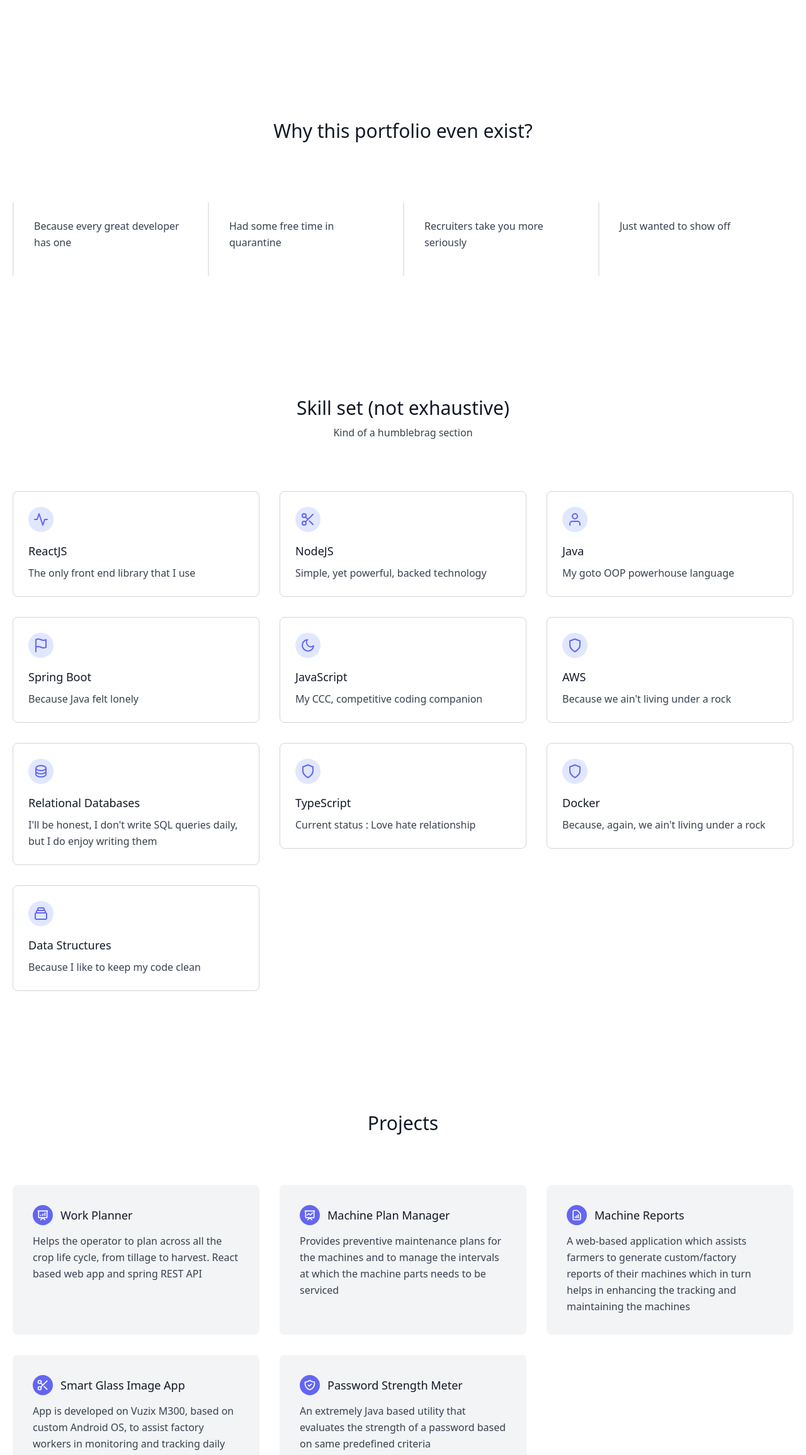
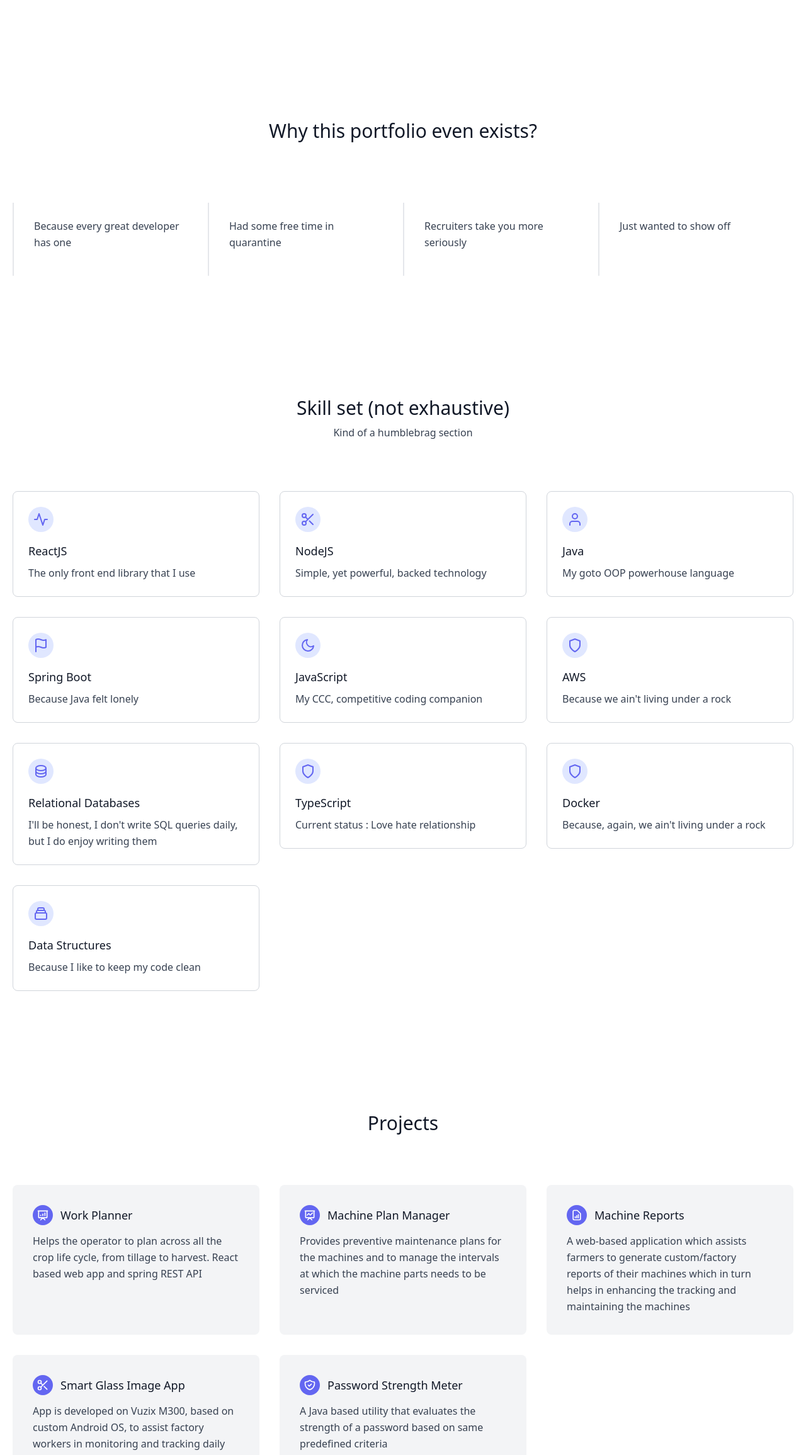
Before and after one commit to vasudev-jamwal/portfolio, a plain HTML site: page index.html in a window 1280 px wide. Shown: the part 478-2789 px from the top of the page at 63% size. Drawn offline with nearby package versions, Linux system fonts and the light colour scheme.

Commit message:
Update index.html

```diff
--- a/index.html
+++ b/index.html
@@ -46,7 +46,7 @@
       <section class="text-gray-700 body-font">
          <div class="container px-5 py-24 mx-auto">
             <div class="flex flex-col text-center w-full mb-20">
-               <h1 class="sm:text-3xl text-2xl font-medium title-font mb-4 text-gray-900">Why this portfolio even exist?</h1>
+               <h1 class="sm:text-3xl text-2xl font-medium title-font mb-4 text-gray-900">Why this portfolio even exists?</h1>
             </div>
             <div class="flex flex-wrap">
                <div class="xl:w-1/4 lg:w-1/2 md:w-full px-8 py-6 border-l-2 border-gray-200">
@@ -268,7 +268,7 @@
                         <h2 class="text-gray-900 text-lg title-font font-medium">Password Strength Meter</h2>
                      </div>
                      <div class="flex-grow">
-                        <p class="leading-relaxed text-base">An extremely Java based utility that evaluates the strength of a password based on same predefined criteria</p>
+                        <p class="leading-relaxed text-base">A Java based utility that evaluates the strength of a password based on same predefined criteria</p>
                      </div>
                   </div>
                </div>
```
